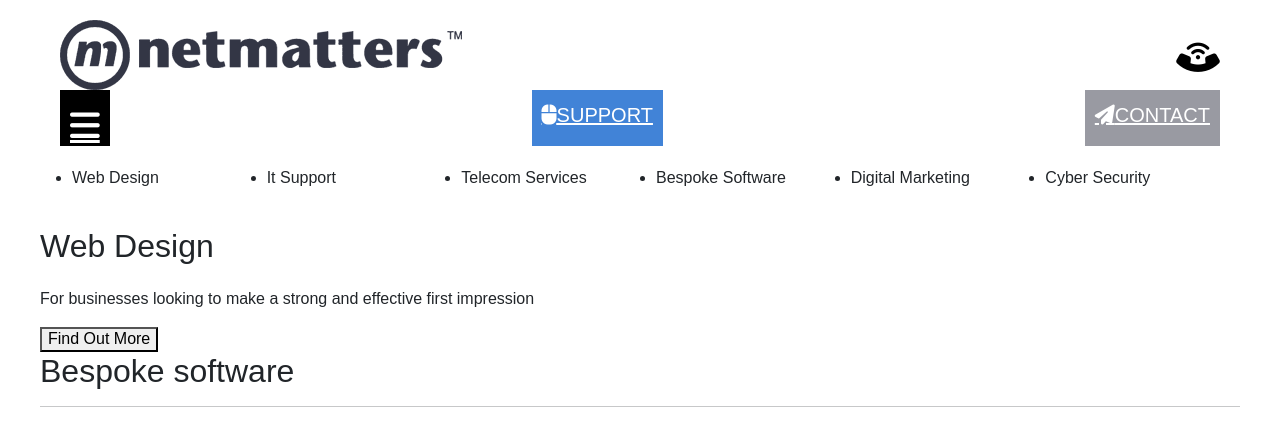
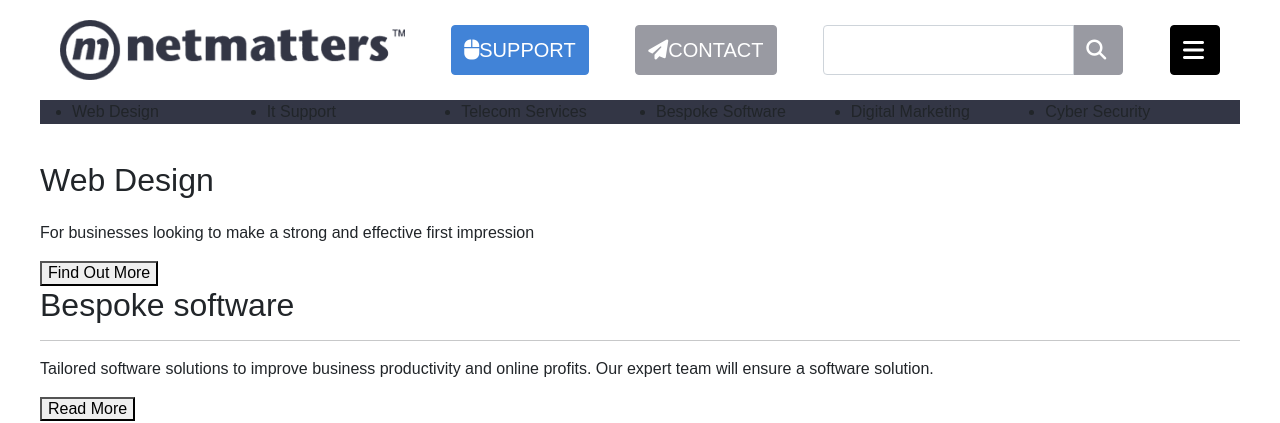
Before and after one commit to donk3ylee/html_css_reflection, a PHP site: page / in a window 1280 px wide. Shown: the top 423 px of the page. Run offline with PHP 8.4, Linux system fonts and the light colour scheme; some libraries are stand-ins or nearby versions.

Commit message:
end of day commit

```diff
--- a/css/style.css
+++ b/css/style.css
@@ -2,7 +2,8 @@
 body {
   display: flex;
   justify-content: center;
-  font-family: Poppins,sans-serif; }
+  font-family: Poppins,sans-serif;
+  width: 100%; }
 
 .main-wrapper {
   display: grid;
@@ -22,20 +23,29 @@
 .top-menu {
   display: grid;
   grid-template-columns: repeat(6, 1fr);
-  grid-template-rows: auto; }
+  grid-template-rows: auto;
+  background-color: #333645; }
 
-.btn-phone, .btn-support, .btn-contact, .btn-hamburger, .btn-search {
+.logo {
+  width: auto;
+  height: 60px;
+  min-width: auto; }
+
+.btn-phone, .btn-support, .btn-contact, .btn-hamburger, .btn-search, .btn-small-search {
+  display: flex;
+  align-self: center;
+  text-align: center;
+  vertical-align: middle;
   color: white;
   font-size: 1.125rem;
   cursor: pointer;
   text-transform: uppercase;
-  align-self: center;
-  height: 56px;
-  padding: 10px; }
+  min-width: 50px;
+  line-height: 36px; }
 
 .btn-phone {
-  display: hide;
-  font-size: 2.125rem;
+  display: none;
+  font-size: 1.5rem;
   -webkit-transform: rotate(-45deg);
   -moz-transform: rotate(-45deg);
   -ms-transform: rotate(-45deg);
@@ -49,10 +59,9 @@
   .btn-phone:hover {
     color: black;
     text-decoration: underline; }
-  @media (max-width: 783px) {
+  @media (max-width: 707px) {
     .btn-phone {
-      display: inline-flex;
-      order: 2; } }
+      display: inline-flex; } }
 
 .btn-support {
   display: none;
@@ -65,10 +74,9 @@
   .btn-support::before {
     font-family: "FontAwesome";
     content: ""; }
-  @media (min-width: 1010px) {
+  @media (min-width: 908px) {
     .btn-support {
-      display: inline-flex;
-      order: 4; } }
+      display: inline-flex; } }
 
 .btn-contact {
   display: none;
@@ -81,16 +89,15 @@
   .btn-contact::before {
     font-family: "FontAwesome";
     content: ""; }
-  @media (min-width: 1010px) {
+  @media (min-width: 908px) {
     .btn-contact {
-      display: inline-flex;
-      order: 5; } }
+      display: inline-flex; } }
 
 .btn-hamburger {
   display: inline-flex;
   background-color: black;
   border-color: black;
-  font-size: 2.125rem; }
+  font-size: 1.5rem; }
   .btn-hamburger:hover {
     color: white; }
   .btn-hamburger::before {
@@ -98,7 +105,7 @@
     content: ""; }
 
 .btn-search {
-  display: none;
+  display: inline-flex;
   background-color: #999aa2;
   border-color: #999aa2;
   font-size: 1.25rem; }
@@ -108,15 +115,44 @@
   .btn-search::before {
     font-family: "FontAwesome";
     content: ""; }
-  @media (max-width: 783px) {
-    .btn-search {
+  @media (max-width: 707px) {
+    .btn-search-field {
+      background-color: rgba(0, 0, 0, 0.1); } }
+
+.btn-small-search {
+  display: none;
+  background-color: #999aa2;
+  border-color: #999aa2;
+  font-size: 1.25rem; }
+  .btn-small-search:hover {
+    color: white;
+    background-color: #84858f; }
+  .btn-small-search::before {
+    font-family: "FontAwesome";
+    content: ""; }
+  @media (min-width: 908px) {
+    .btn-small-search {
       display: inline-flex; } }
-  .btn-search-field {
-    width: 100%;
-    display: none; }
-    @media (max-width: 783px) {
-      .btn-search-field {
-        display: inline-flex;
-        background-color: rgba(0, 0, 0, 0.1); } }
+  @media (min-width: 1150px) {
+    .btn-small-search {
+      display: none; } }
+
+.search-wrapper {
+  display: none; }
+  @media (max-width: 707px) {
+    .search-wrapper {
+      display: inline-flex;
+      order: 99; } }
+  @media (min-width: 707px) {
+    .search-wrapper {
+      display: inline-flex;
+      width: 200px; } }
+  @media (min-width: 908px) {
+    .search-wrapper {
+      display: none; } }
+  @media (min-width: 1150px) {
+    .search-wrapper {
+      display: inline-flex;
+      width: 300px; } }
 
 /*# sourceMappingURL=style.css.map */
--- a/index.html
+++ b/index.html
@@ -13,19 +13,16 @@
     <div class="main-wrapper">
         <header>
             <div class="top-bar">
-                <a href="#top"><img src="img/f-logo.png" alt="Netmatters logo, trademarked"></a>
-                <!-- telephone icon below -->
-                <a href="#" class="btn-phone"></a>
-                <a href="#" class="btn-support">support</a>
-                <a href="#" class="btn-contact">contact</a>
-                <div class="input-group">
+                <a href="#"><img class="logo" src="img/f-logo.png" alt="Netmatters logo, trademarked"></a>
+                <a href="#" class="btn-phone btn"></a>
+                <a href="#" class="btn-support btn">support</a>
+                <a href="#" class="btn-contact btn">contact</a>
+                <a href="#" class="btn-small-search btn"></a>
+                <div class="input-group search-wrapper">
                     <input type="text" class="form-control btn-search-field" aria-label="Search Netmatters Website" aria-describedby="search">
                     <span class="input-group-text btn-search" id="search"></span>
                 </div>
-                 <!-- right sliding menu hamburger button below -->
-                <a href="#" class="btn-hamburger"></a>
-                <!-- <label for=""></label> -->
-                <!-- <input type="text" class="btn-search-alt" aria-label="Search Netmatters Website" aria-describedby="search"> -->
+                <a href="#" class="btn-hamburger btn"></a>
             </div>
             <nav>
                 <ul class="top-menu">
--- a/sass/partials/_maps.scss
+++ b/scss/partials/_maps.scss
@@ -19,6 +19,6 @@
 
     // Used with the @mixin MQ
 $MQ_breakpoints_map:(
-    '1':'783px',
-    '2':'1010px',
-    '3':'1277px');
+    '1':'707px',
+    '2':'908px',
+    '3':'1150px');
--- a/sass/partials/_mixins.scss
+++ b/scss/partials/_mixins.scss
@@ -1,15 +1,13 @@
 
 @mixin MQ($bp, $func){
-    @if map-has-key($MQ_breakpoints_map,$bp){
-        @if not map-has-key($MQ_func_map, $func){
-            @error "Your trying to use a $func that does not exist in the $MQ_func_map map used in the @mixin MQ().";
-        }@else{
-            @media(map-get($MQ_func_map,$func): map-get($MQ_breakpoints_map,$bp)){
-                @content;
-            }
+    @if not map-has-key($MQ_breakpoints_map,$bp){
+        @error "Your trying to call a 'break point' that does not exist in the MQ_breakpoints_map map used in the @mixin MQ().";
+    }@elseif not map-has-key($MQ_func_map, $func){
+        @error "Your trying to use a $func that does not exist in the $MQ_func_map map used in the @mixin MQ().";
+    }@else{
+        @media(map-get($MQ_func_map,$func): map-get($MQ_breakpoints_map,$bp)){
+            @content;
         }
-    }@else{
-        @error "Your trying to call a 'break point' that does not exist in the MQ_breakpoints_map map used in the @mixin MQ().";
     }
 }
 
--- a/sass/partials/_variables.scss
+++ b/scss/partials/_variables.scss
@@ -6,5 +6,5 @@
 $btn-grey-hvr: darken($btn-grey, 8); // hover state darken
 
 $default-awesome-icon-size: 1.25rem;
-$phone-icon-size: 2.125rem;
-$hamburger-icon-size: 2.125rem;
+$phone-icon-size: 1.5rem;
+$hamburger-icon-size: 1.5rem;
--- a/sass/style.scss
+++ b/scss/style.scss
@@ -3,27 +3,25 @@
 @import "partials/mixins";
 
 
-// @mixin btn($icon,$color:black,$icon-pos:left){
-//     $button-link-color: $color;
-//     padding: 10px;
-// }
-
 body{
     display:flex;
     justify-content: center;
     font-family: Poppins,sans-serif;
+    width:100%;
 }
+
 .main-wrapper {
     display: grid;
     grid-template-columns: minmax(500px,1200px);
     grid-template-rows: auto 1fr 990px;
     justify-content: start;
 }
+
 .top-bar{
     display:flex;
     flex-direction: row;
     flex-wrap: wrap;
-    justify-content: space-between;
+    justify-content:space-between;
     align-items: center;
     width: 100%;
     padding: 20px;
@@ -33,21 +31,35 @@
     display:grid;
     grid-template-columns: repeat(6, 1fr);
     grid-template-rows: auto;
+    background-color: #333645;
+    // width: 100%;
+}
 
+.logo{
+    width:auto;
+    height:60px;
+    min-width: auto;
 }
 
 %btn{
+    display:flex;
+    align-self: center;
+    text-align: center;
+    vertical-align: middle;
+    //padding: 5px, 5px;
     color: white;
     font-size: 1.125rem;
     cursor: pointer;
     text-transform: uppercase;
-    align-self: center;
-    height: 56px;
-    padding:10px;
+    min-width: 50px;
+    // text-decoration: none;
+    line-height: 36px;
+    // margin-left: 20px;
 }
+
 .btn-phone{
     @extend %btn;
-    display:hide;
+    display: none;
     @include place-awesome-icon('phone',$size: $phone-icon-size);
     @include rotate-phone-icon;
     color: black;
@@ -56,11 +68,12 @@
         color: black;
         text-decoration: underline;
     }
-    @include MQ('1','and-smaller'){
-        display: inline-flex;
-        order:2;
-    }
+     @include MQ('1','and-smaller'){
+         display: inline-flex;
+    //     order:2;
+     }
 }
+
 .btn-support{
     @extend %btn;
     display: none;
@@ -68,9 +81,10 @@
     @include place-awesome-icon('mouse');
     @include MQ('2','and-bigger'){
         display:inline-flex;
-        order:4;
+    //     order:4;
     }
 }
+
 .btn-contact{
     @extend %btn;
     display: none;
@@ -78,29 +92,59 @@
     @include place-awesome-icon('plane');
     @include MQ('2','and-bigger'){
         display:inline-flex;
-        order:5;
+        // order:5;
     }
 }
+
 .btn-hamburger{
     @extend %btn;
     display: inline-flex;
     @include build-button($bg_color: black);
     @include place-awesome-icon('hamburger',$hamburger-icon-size);
 }
+
 .btn-search{
+    @extend %btn;
+    display:inline-flex;
+    @include build-button($bg_color: $btn-grey, $hv_bg_color: $btn-grey-hvr);
+    @include place-awesome-icon('search');
+      &-field{
+        @include MQ('1','and-smaller'){
+            //width:100%;
+            background-color: rgba($color: #000000, $alpha: 0.1);
+        }
+    }
+}
+
+.btn-small-search{
     @extend %btn;
     display:none;
     @include build-button($bg_color: $btn-grey, $hv_bg_color: $btn-grey-hvr);
     @include place-awesome-icon('search');
-    @include MQ('1','and-smaller'){
+    @include MQ('2','and-bigger'){
         display:inline-flex;
     }
-    &-field{
-        width: 100%;
+    @include MQ('3','and-bigger'){
         display: none;
-        @include MQ('1','and-smaller'){
-            display: inline-flex;
-            background-color: rgba($color: #000000, $alpha: 0.1);
-        }
     }
 }
+
+.search-wrapper{
+     display:none;
+    //  order:6;
+    @include MQ('1','and-smaller'){ // want large 100% width, block, after, greyed
+        display:inline-flex;
+        order:99;
+    }
+    @include MQ('1','and-bigger'){ //smaller, between phone and hamburger
+        display: inline-flex;
+        width: 200px;
+    }
+    @include MQ('2','and-bigger'){
+        display: none;
+    }
+    @include MQ('3','and-bigger'){
+        display: inline-flex;
+        width: 300px
+    }
+}
```
Also changed, not shown: 1 other file.
